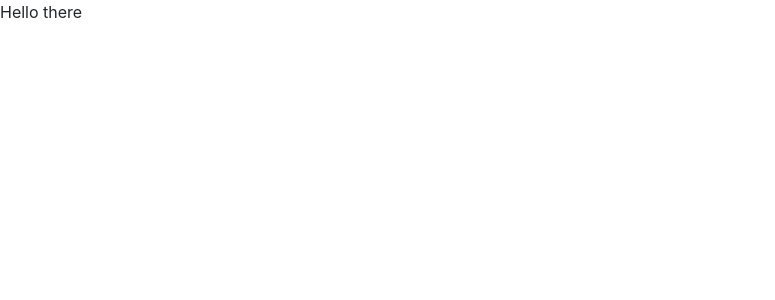
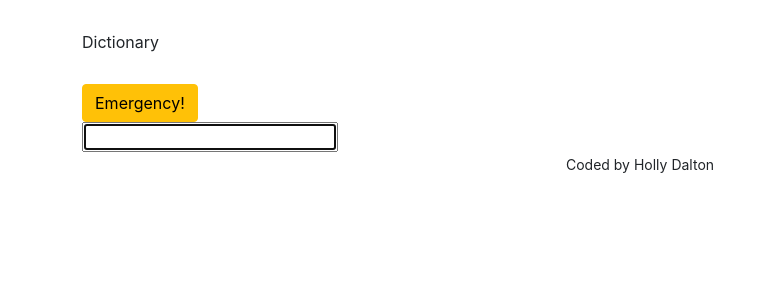
Before and after one commit to hollyjanedalton/Dictionary-app, a React (Create React App) app: page / in a window 1280 px wide. Shown: the top 300 px of the page, without its empty margins (0-775 px from the left). Built offline with nearby package versions, Linux system fonts and the light colour scheme.

Commit message:
Integrated search engine

```diff
--- a/src/App.css
+++ b/src/App.css
@@ -0,0 +1,8 @@
+.App-header {
+  margin: 30px 0;
+}
+
+.App-footer {
+  text-align: center;
+  margin: 30px 0;
+}
--- a/src/App.js
+++ b/src/App.js
@@ -1,9 +1,23 @@
 import "./App.css";
+import Dictionary from "./Dictionary";
 
 export default function App() {
   return (
     <div className="App">
-      <header className="App-header">Hello there</header>
+      <div className="container">
+        <header className="App-header">Dictionary</header>
+        <a href="/" className="btn btn-warning">
+          Emergency!
+        </a>
+        <main>
+          {" "}
+          <Dictionary />
+        </main>
+        <footer className="text-center">
+          {" "}
+          <small>Coded by Holly Dalton</small>
+        </footer>
+      </div>
     </div>
   );
 }
--- /dev/null
+++ b/src/Dictionary.css
@@ -0,0 +1,3 @@
+.Dictionary h1 {
+  color: pink;
+}
--- /dev/null
+++ b/src/Dictionary.js
@@ -0,0 +1,23 @@
+import React, { useState } from "react";
+import "./Dictionary.css";
+
+export default function Dictionary() {
+  let [keyword, setKeyword] = useState(null);
+
+  function search(event) {
+    event.preventDefault();
+    alert(`Searching for ${keyword} definition`);
+  }
+
+  function handleKeywordChange(event) {
+    setKeyword(event.target.value);
+  }
+
+  return (
+    <div className="Dictionary">
+      <form onSubmit={search}>
+        <input type="search" autoFocus={true} onChange={handleKeywordChange} />
+      </form>
+    </div>
+  );
+}
```
